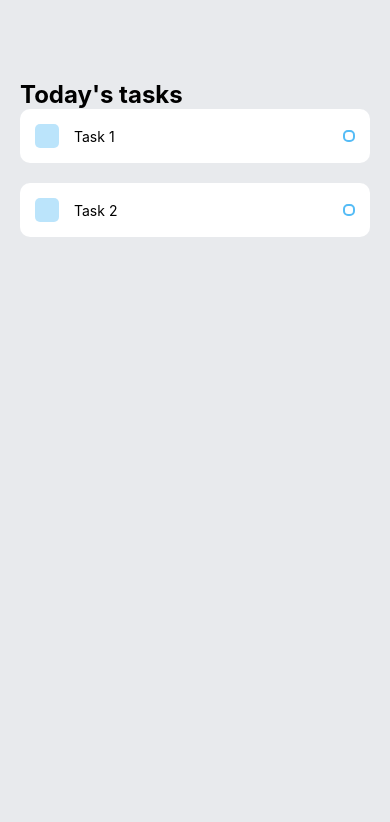
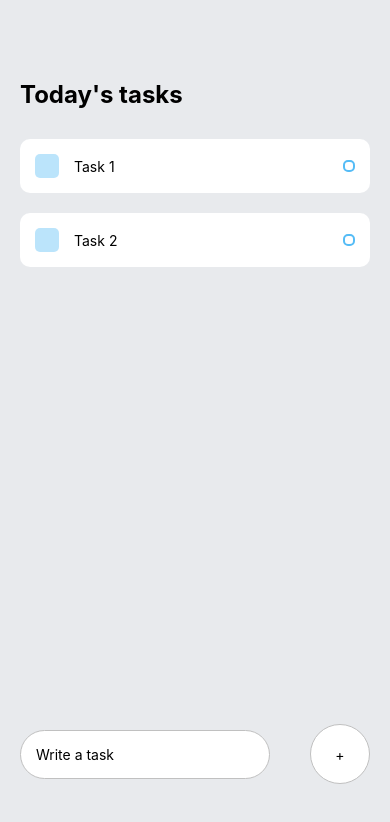
Before and after one commit to dhwajsharma/todoList-rn, a React Native app: screen / in a window 390 px wide. Shown: the top 822 px of the page. Built offline with nearby package versions, Linux system fonts and the light colour scheme.

Commit message:
Wrote Task section

```diff
--- a/App.js
+++ b/App.js
@@ -1,9 +1,11 @@
 import { StatusBar } from 'expo-status-bar';
-import React from 'react';
-import { StyleSheet, Text, View } from 'react-native';
+import React, { useState } from 'react';
+import { KeyboardAvoidingView, Platform, StyleSheet, Text, TextInput, TouchableOpacity, View } from 'react-native';
 import Task from './components/Task';
 
 export default function App() {
+  const [task, setTask] = useState("")
+
 
   return (
     <View style={styles.container}>
@@ -17,6 +19,18 @@
 
         </View>
       </View>
+
+      <KeyboardAvoidingView
+        behavior={Platform.OS === "ios" ? "padding" : "height"}
+        style={styles.writeTaskWrapper}
+      >
+        <TextInput style={styles.input} placeholder={"Write a task"} />
+        <TouchableOpacity>
+          <View style={styles.addWrapper}>
+            <Text style={styles.addText}>+</Text>
+          </View>
+        </TouchableOpacity>
+      </KeyboardAvoidingView>
 
     </View>
   );
@@ -33,9 +47,37 @@
   },
   sectionTitle: {
     fontSize: 24,
-    fontWeight: 'bold',
+    fontWeight: 'bold'
   },
   items: {
-
+    marginTop: 30,
   },
+  writeTaskWrapper: {
+    position: 'absolute',
+    bottom: 60,
+    width: '100%',
+    flexDirection: 'row',
+    justifyContent: 'space-around',
+    alignItems: 'center'
+  },
+  input: {
+    paddingVertical: 15,
+    paddingHorizontal: 15,
+    backgroundColor: '#FFF',
+    borderRadius: 60,
+    borderColor: '#C0C0C0',
+    borderWidth: 1,
+    width: 250,
+  },
+  addWrapper: {
+    width: 60,
+    height: 60,
+    backgroundColor: '#FFF',
+    borderRadius: 60,
+    justifyContent: 'center',
+    alignItems: 'center',
+    borderColor: '#C0C0C0',
+    borderWidth: 1,
+  },
+  addText: {},
 });
```
